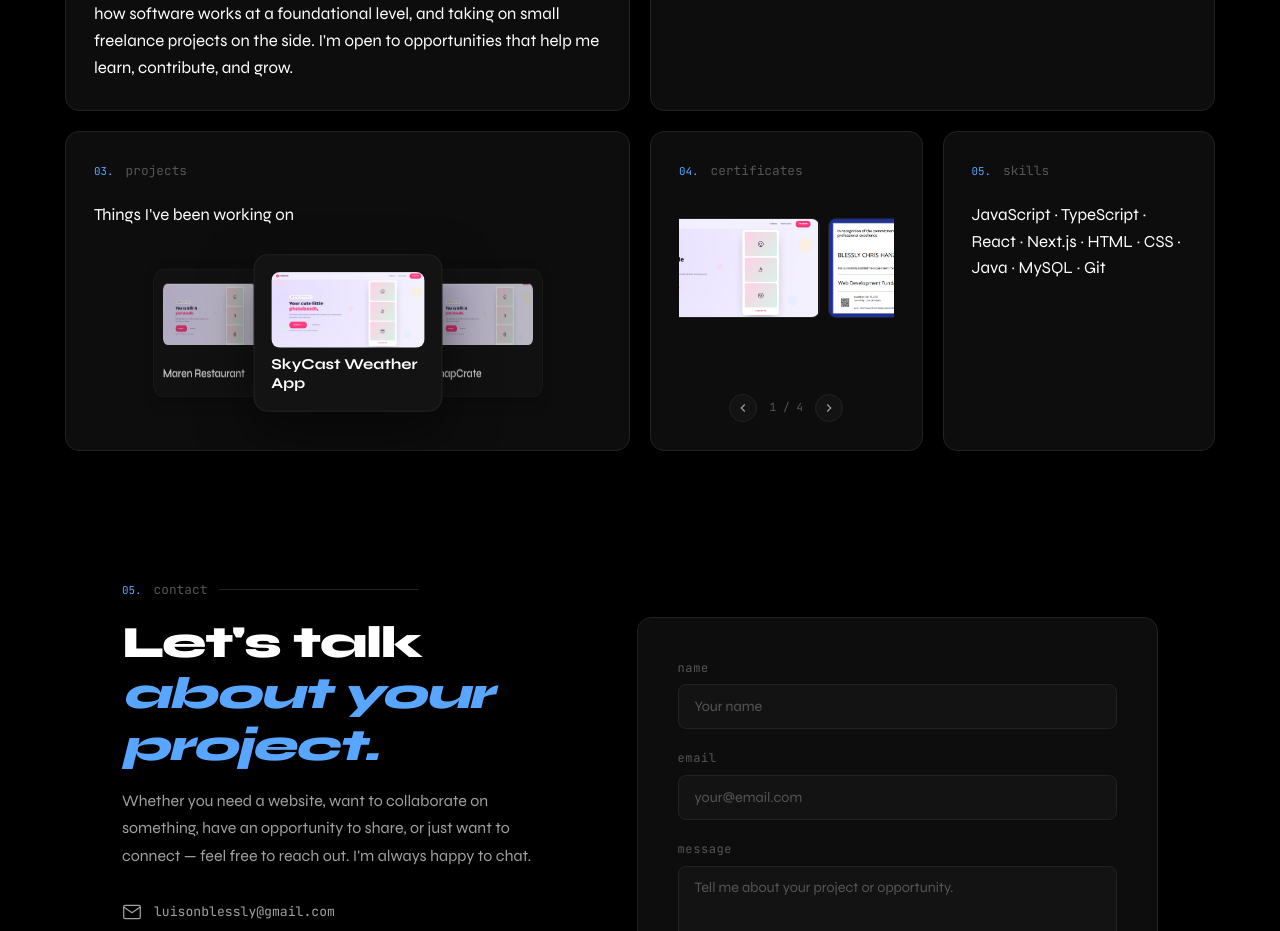
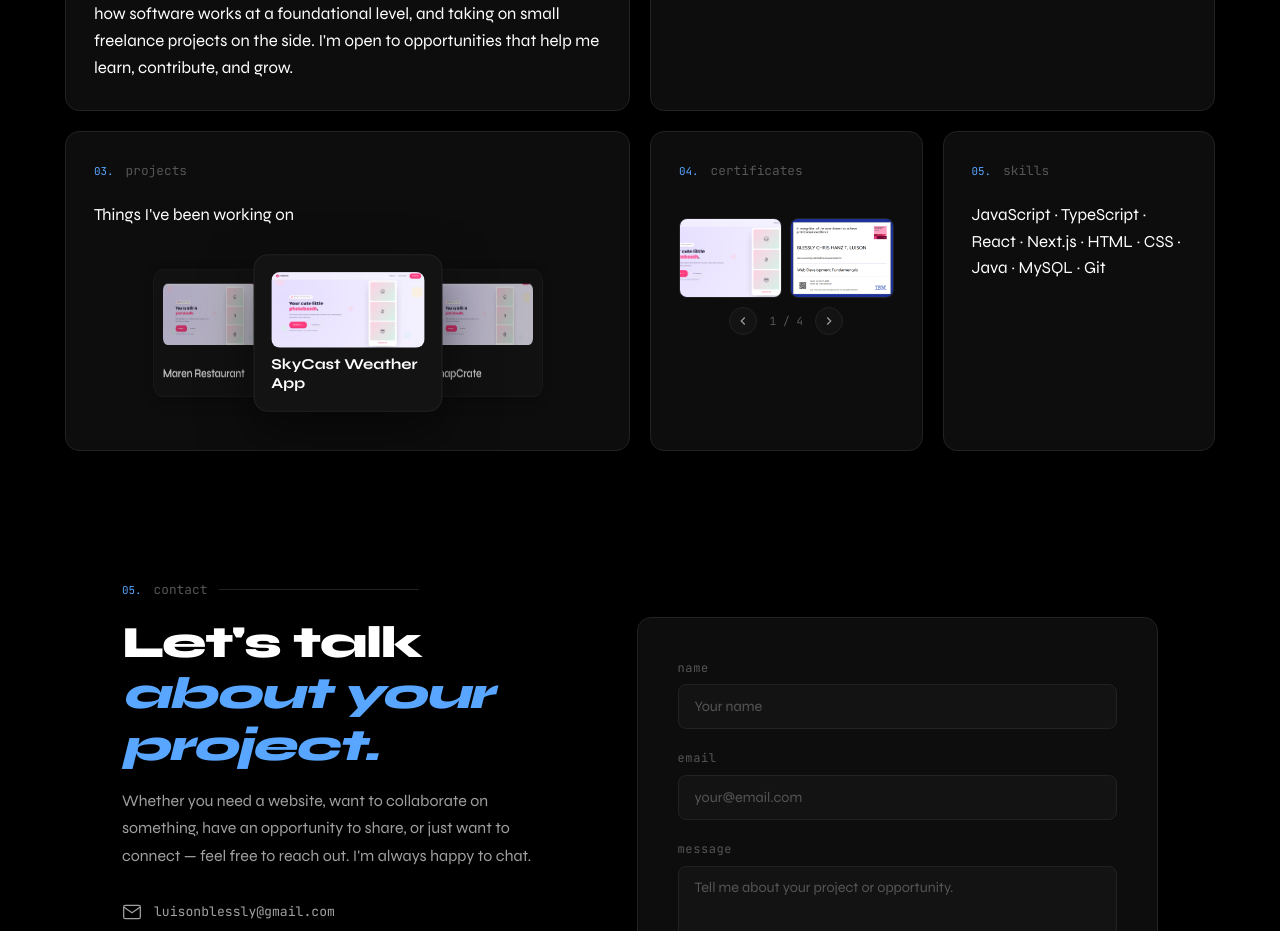
Before and after one commit to amblessly/portfolio, a Next.js app: page / in a window 1280 px wide. Shown: the part 1240-2171 px from the top of the page. Built offline with nearby package versions, Linux system fonts and the light colour scheme.

Commit message:
revert: certificates back to previous state

```diff
--- a/app/globals.css
+++ b/app/globals.css
@@ -223,8 +223,8 @@ body::before {
 .bento-tile-narrow { grid-area: about; }
 .bento-tile-experience { grid-area: experience; }
 .bento-tile-work { grid-area: projects; }
-.bento-tile-gallery { grid-area: certs; height: 320px; }
-.bento-tile-skills { grid-area: skills; height: 320px; }
+.bento-tile-gallery { grid-area: certs; }
+.bento-tile-skills { grid-area: skills; }
 
 .bento-col {
   display: flex;
@@ -284,18 +284,13 @@ body::before {
   width: 100%;
   margin-top: 1rem;
   gap: .6rem;
-  flex: 1;
-  min-height: 0;
 }
 
 .gallery-pair {
-  display: flex;
+  display: grid;
+  grid-template-columns: 1fr 1fr;
   gap: .5rem;
   width: 100%;
-  justify-content: center;
-  flex: 1;
-  min-height: 0;
-  overflow: hidden;
 }
 
 .gallery-thumb {
@@ -303,15 +298,14 @@ body::before {
   overflow: hidden;
   background: var(--bg3);
   border: 1px solid var(--border);
-  flex-shrink: 0;
-  max-height: 100%;
+  height: 80px;
 }
 
 .gallery-thumb img {
   display: block;
   width: 100%;
   height: 100%;
-  object-fit: contain;
+  object-fit: cover;
   pointer-events: none;
 }
 
@@ -354,9 +348,6 @@ body::before {
 .bento-tile-gallery {
   min-height: 0;
   padding: 1.25rem 1.5rem;
-  display: flex;
-  flex-direction: column;
-  overflow: hidden;
 }
 
 .bento-tile-experience {
--- a/components/BentoGrid.tsx
+++ b/components/BentoGrid.tsx
@@ -111,10 +111,8 @@ function Coverflow({ projects }: { projects: Project[] }) {
 
 function Gallery({ images }: { images: string[] }) {
   const [page, setPage] = useState(0);
-  const [imgWidths, setImgWidths] = useState<Record<number, number>>({});
   const perPage = 2;
   const totalPages = Math.ceil(images.length / perPage);
-  const imgHeight = 100;
 
   const prev = () => setPage((p) => (p - 1 + totalPages) % totalPages);
   const next = () => setPage((p) => (p + 1) % totalPages);
@@ -122,31 +120,14 @@ function Gallery({ images }: { images: string[] }) {
   const start = page * perPage;
   const visible = images.slice(start, start + perPage);
 
-  useEffect(() => {
-    images.forEach((src, i) => {
-      const img = new Image();
-      img.onload = () => {
-        setImgWidths((prev) => ({
-          ...prev,
-          [i]: Math.round((img.naturalWidth / img.naturalHeight) * imgHeight),
-        }));
-      };
-      img.src = src;
-    });
-  }, [images]);
-
   return (
     <div className="gallery-btn-wrap">
       <div className="gallery-pair">
-        {visible.map((src, i) => {
-          const idx = start + i;
-          const w = imgWidths[idx] || 140;
-          return (
-            <div className="gallery-thumb" key={idx} style={{ width: w, height: imgHeight }}>
-              <img src={src} alt="" draggable={false} loading="lazy" />
-            </div>
-          );
-        })}
+        {visible.map((src, i) => (
+          <div className="gallery-thumb" key={start + i}>
+            <img src={src} alt="" draggable={false} loading="lazy" />
+          </div>
+        ))}
       </div>
       <div className="gallery-nav">
         <button className="gallery-nav-btn" onClick={prev} aria-label="Previous">
```
